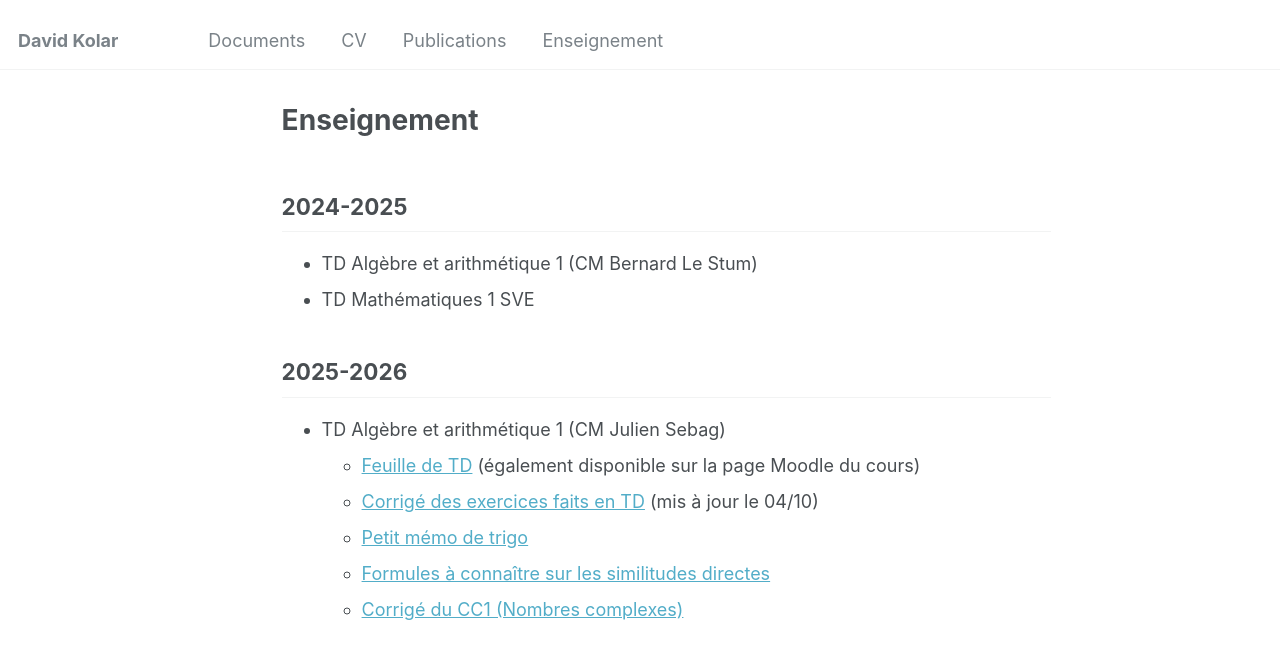
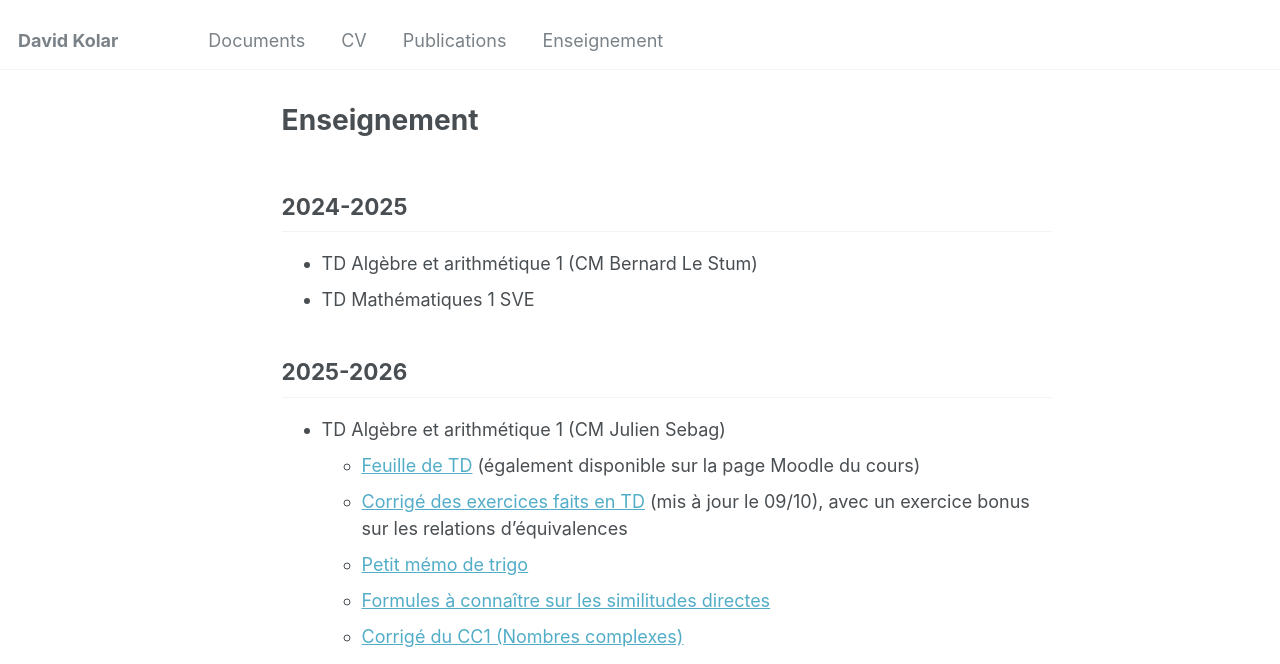
Before and after one commit to dakolar/dakolar.github.io, a Jekyll site: the page built from _pages/enseignement.md, in a window 1280 px wide and 1102 px high, cut to the strip 0-664 px from the top of the window. Built offline with Jekyll 4.4.1, drawn with Linux system fonts in a browser that asks for light colours.

Commit message:
TD 9/10 + bonus

```diff
--- a/_pages/enseignement.md
+++ b/_pages/enseignement.md
@@ -15,7 +15,7 @@ author_profile: false
 
 * TD Algèbre et arithmétique 1 (CM Julien Sebag)
     * [Feuille de TD](/files/enseignement/ar1-2025.pdf) (également disponible sur la page Moodle du cours)
-    * [Corrigé des exercices faits en TD](/files/enseignement/ar1-2025-solution.pdf) (mis à jour le 04/10)
+    * [Corrigé des exercices faits en TD](/files/enseignement/ar1-2025-solution.pdf) (mis à jour le 09/10), avec un exercice bonus sur les relations d'équivalences
     * [Petit mémo de trigo](/files/enseignement/trigo.pdf)
     * [Formules à connaître sur les similitudes directes](/files/enseignement/similitudes.pdf)
     * [Corrigé du CC1 (Nombres complexes)](/files/enseignement/ar1-cc1.pdf)
```
Also changed, not shown: 1 other file.
